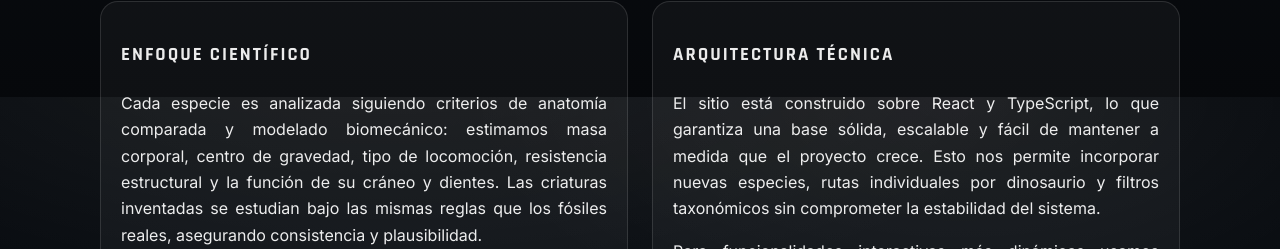
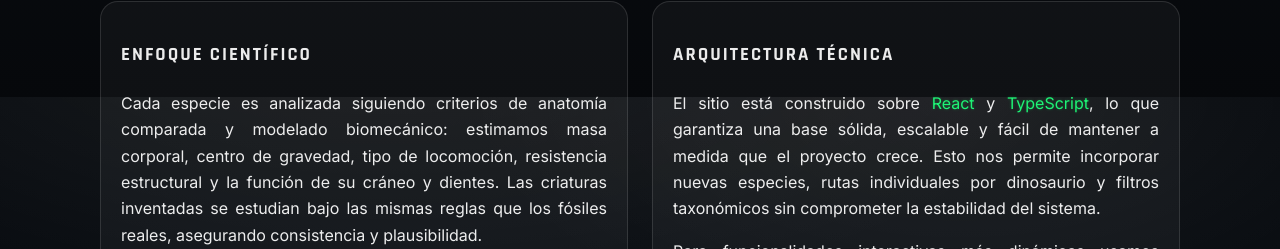
Before and after one commit to lu-developer476/Dinosauria, a React (Vite) app: page / in a window 1280 px wide. Shown: the part 703-952 px from the top of the page. Built offline with nearby package versions, Linux system fonts and the light colour scheme.

Commit message:
Aplicar brillo sutil a React y TypeScript en Arquitectura técnica

```diff
--- a/src/App.tsx
+++ b/src/App.tsx
@@ -845,7 +845,7 @@ const gallery = useMemo(
 
               <div className="card">
                 <h3 className="card-title">{t.technicalTitle}</h3>
-                <p>{t.aboutTechnicalOne}</p>
+                <p>{renderTechKeywords(t.aboutTechnicalOne)}</p>
                 <p>{renderTechKeywords(t.aboutTechnicalTwo)}</p>
                 <p>
                   {t.aboutTechnicalThree}
```
